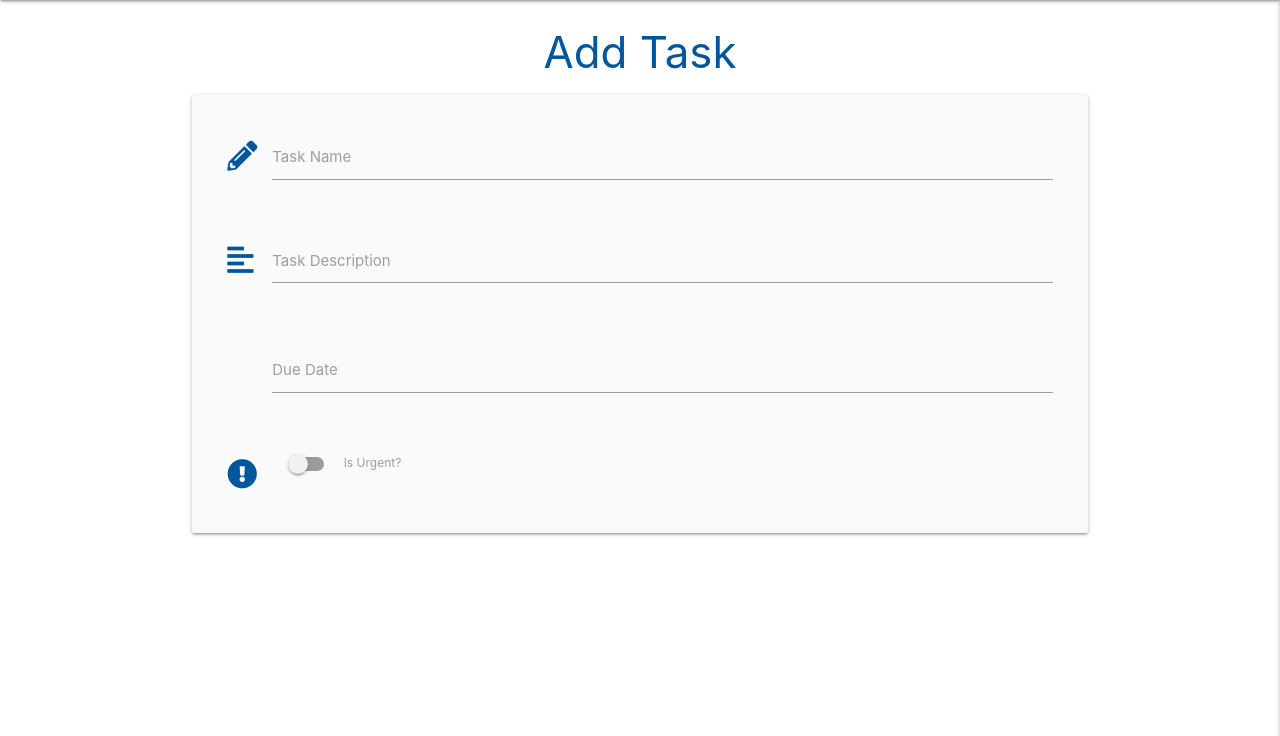
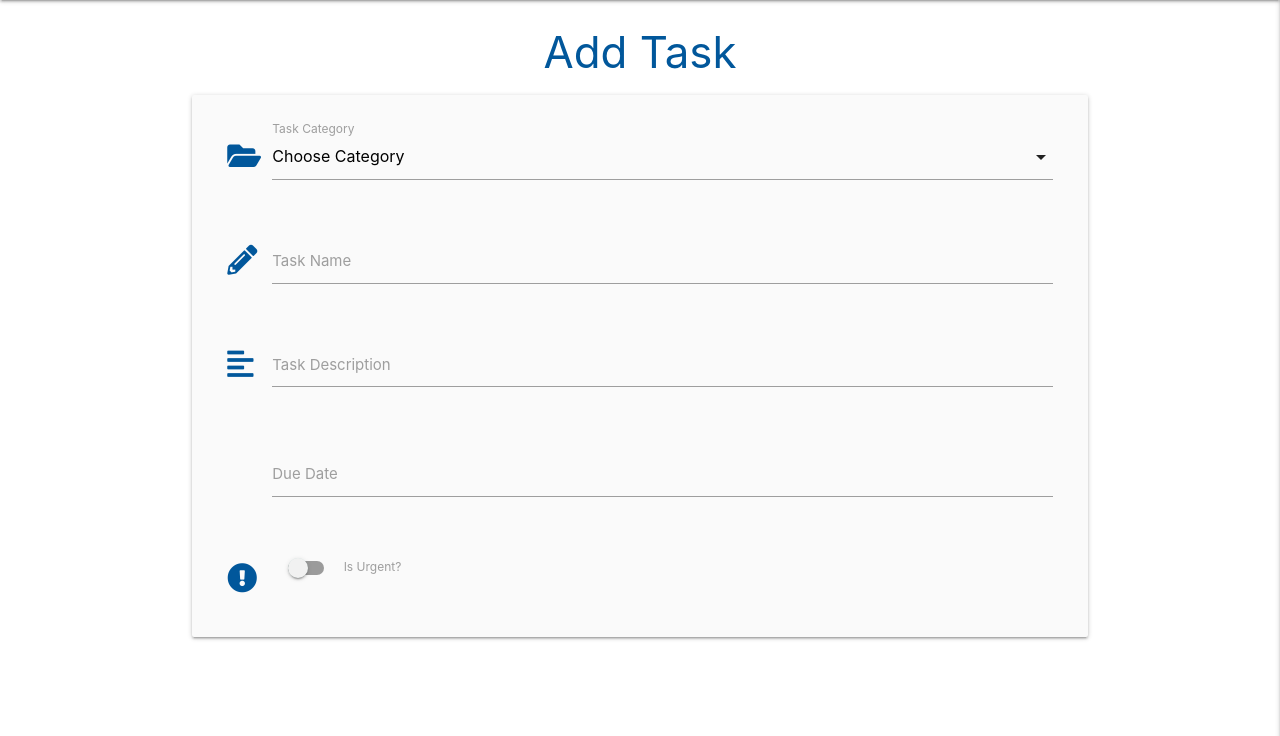
Before and after one commit to deanoandrejevic/taskManagerWalkthrough, a Flask app: page /add_task in a window 1280 px wide. Shown: the part 64-800 px from the top of the page. Run offline with Flask 2, Linux system fonts and the light colour scheme; data that the repository does not hold is empty; some libraries are stand-ins or nearby versions.

Commit message:
add categories dropdown

```diff
--- a/app.py
+++ b/app.py
@@ -101,7 +101,8 @@ def logout():
 
 @app.route("/add_task")
 def add_task():
-    return render_template("add_task.html")
+    categories = mongo.db.categories.find().sort("category_name", 1)
+    return render_template("add_task.html", categories=categories)
 
 
 if __name__ == "__main__":
--- a/static/js/script.js
+++ b/static/js/script.js
@@ -10,4 +10,5 @@ $(document).ready(function(){
         done: "Select"
       }
     });
+    $('select').formSelect();
   });
--- a/templates/add_task.html
+++ b/templates/add_task.html
@@ -4,6 +4,18 @@
 
 <div class="row card-panel grey lighten-5">
   <form class="col s12" method="POST" action="">
+    <div class="row">
+      <div class="input-field col s12">
+        <i class="fas fa-folder-open prefix light-blue-text text-darken-4"></i>
+        <select id="category_name" name="category_name" class="validate" required>
+          <option value="" disabled selected>Choose Category</option>
+          {% for category in categories %}
+          <option value="{{ category.category_name }}">{{ category.category_name }}</option>
+          {% endfor %}
+        </select>
+        <label for="category_name">Task Category</label>
+      </div>
+    </div>
     <div class="row">
       <div class="input-field col s12">
         <i class="fas fa-pencil-alt prefix light-blue-text text-darken-4"></i>
```
